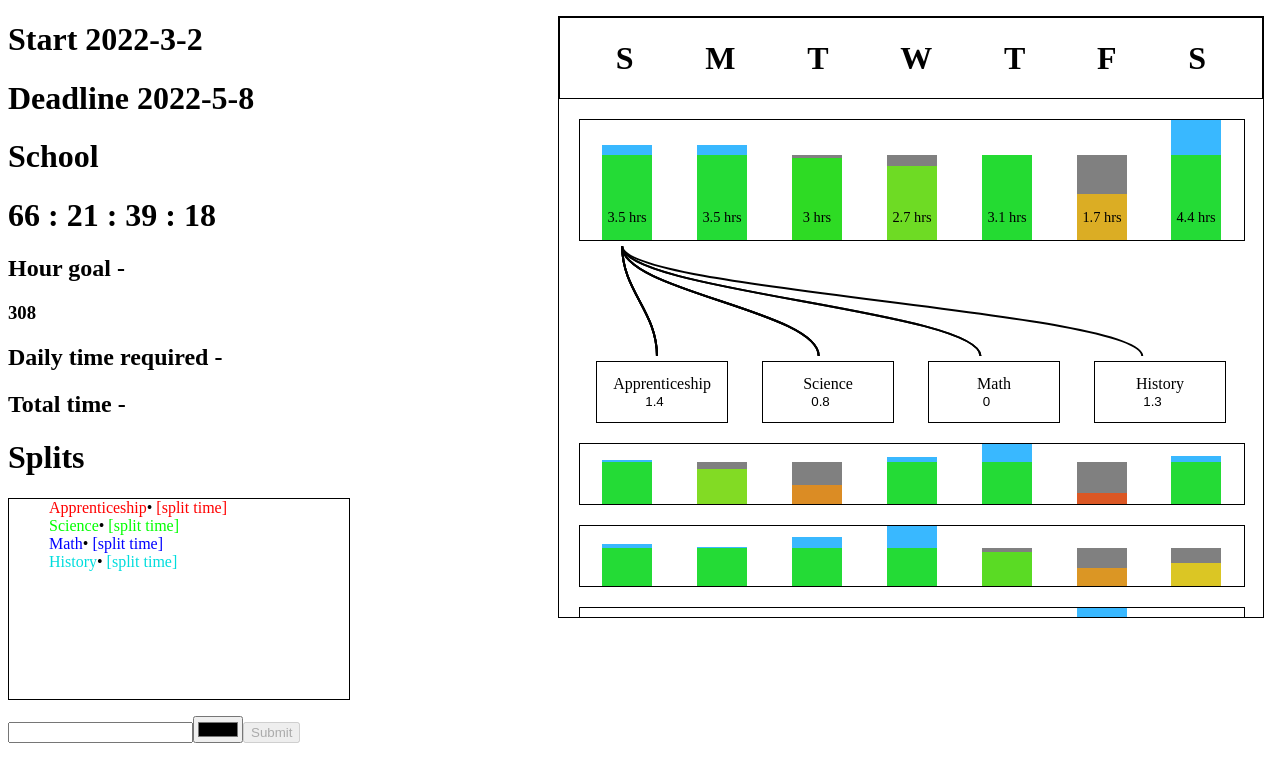
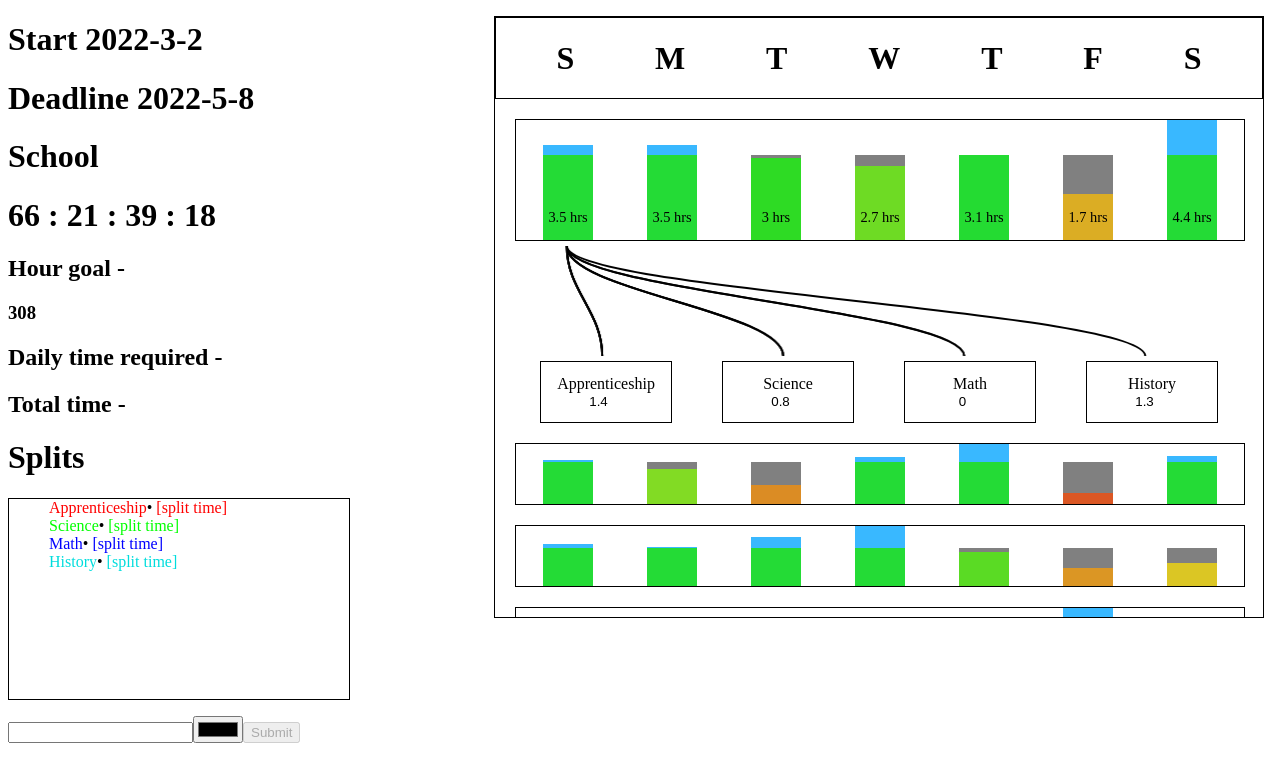
Before and after one commit to exlpt/project-tracker, a React (Create React App) app: page / in a window 1280 px wide. Shown: the top 782 px of the page. Built offline with nearby package versions, Linux system fonts and the light colour scheme.

Commit message:
Make split lines render relative to WeekList width

```diff
--- a/src/components/projectEditor/DaySplits.js
+++ b/src/components/projectEditor/DaySplits.js
@@ -4,10 +4,14 @@ import { useSelector, useDispatch } from "react-redux";
 import { setSplitTime } from "../../redux/actionCreators/projectsActionCreators.js";
 
 import styles from "./DaySplits.module.css";
+import weekListStyles from "./WeekList.module.css";
 
 import { addSplitsInDay } from "../../util.js";
 
-export default function DaySplits({ weekId, selectedDay }) {
+export default function DaySplits({ weekId, selectedDay, weekListRef }) {
+	// Vars
+  let weekListWidthPercent = null;
+
   // Store
   const dispatch = useDispatch();
 
@@ -16,6 +20,9 @@ export default function DaySplits({ weekId, selectedDay }) {
 
   // Hooks
   const canvasRef = useRef(null);
+	const [canvasWidth, setCanvasWidth] = useState(null);
+
+	console.log('help')
 
   useEffect(() => {
     const canvas = canvasRef.current;
@@ -27,7 +34,7 @@ export default function DaySplits({ weekId, selectedDay }) {
     ctx.lineWidth = 2;
 
     const startStep = canvas.width / 7;
-		const startOffset = canvas.width / 15;
+    const startOffset = canvas.width / 14;
 
     const endStep = canvas.width / day.length;
     const endOffset = canvas.width / (day.length * 2.0745);
@@ -42,20 +49,24 @@ export default function DaySplits({ weekId, selectedDay }) {
       ctx.bezierCurveTo(startX, 5 + curveSteepness, endX, 115 - curveSteepness, endX, 115);
       ctx.stroke();
     });
-  }, [window.innerWidth, selectedDay, day]);
+
+		// Get WeekList width
+		weekListWidthPercent =
+			Math.ceil((parseFloat(getComputedStyle(weekListRef.current).width) / document.body.clientWidth) * 100) /
+			100;
+
+		setCanvasWidth(window.innerWidth * weekListWidthPercent - 57);
+  }, [selectedDay, day, canvasWidth]);
 
   useEffect(() => {
 		window.addEventListener("resize", onResize);
     return () => window.removeEventListener("resize", onResize);
   }, []);
 
-  const [canvasWidth, setCanvasWidth] = useState(window.innerWidth * 0.55 - 57);
-
-  // Vars
 
   // Funcs
   function onResize() {
-    setCanvasWidth(window.innerWidth * 0.55 - 57);
+    setCanvasWidth(window.innerWidth * weekListWidthPercent - 57);
   }
 
   // JSX
--- a/src/components/projectEditor/Week.js
+++ b/src/components/projectEditor/Week.js
@@ -21,7 +21,6 @@ export default function Week({ id, container }) {
       weekContainer.current.getBoundingClientRect().top -
       (selectedWeek ? 100 : 340) -
       container.current.getBoundingClientRect().top;
-    console.log(weekPos);
   }, []);
 
   function selectThisWeek() {
@@ -34,7 +33,7 @@ export default function Week({ id, container }) {
   return (
     <div onClick={selectThisWeek} ref={weekContainer} className={styles.container}>
       <BarGraph mode={selectedWeek ? "active" : "inactive"} weekId={id} setSelectedDay={setSelectedDay} />
-      {selectedWeek && <DaySplits weekId={id} selectedDay={selectedDay} />}
+      {selectedWeek && <DaySplits weekId={id} selectedDay={selectedDay} weekListRef={container} />}
     </div>
   );
 }
--- a/src/components/projectEditor/WeekList.module.css
+++ b/src/components/projectEditor/WeekList.module.css
@@ -1,5 +1,5 @@
 .container {
-	width: 55vw;
+	width: 60vw;
 	height: 75vh;
 
 	position: absolute;
```
Lines whose indentation alone changed are shown as unchanged.
